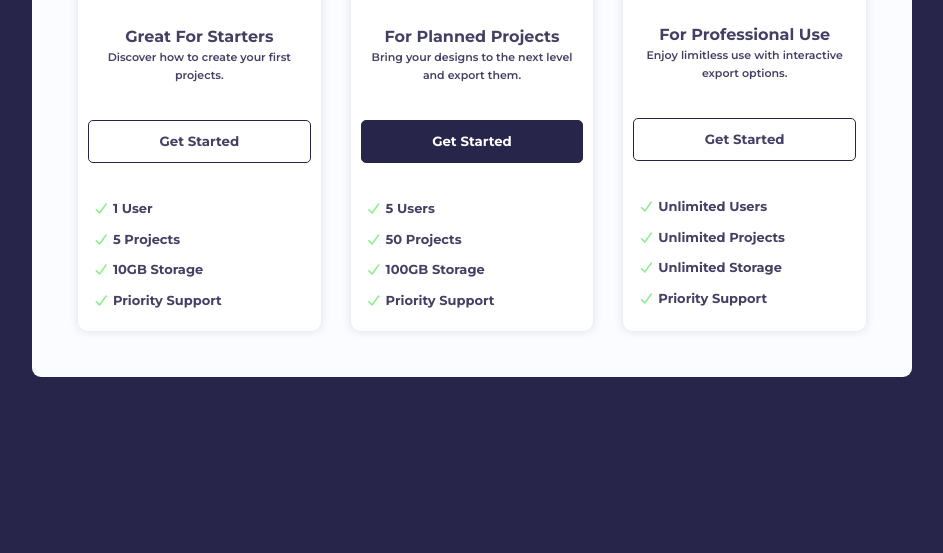
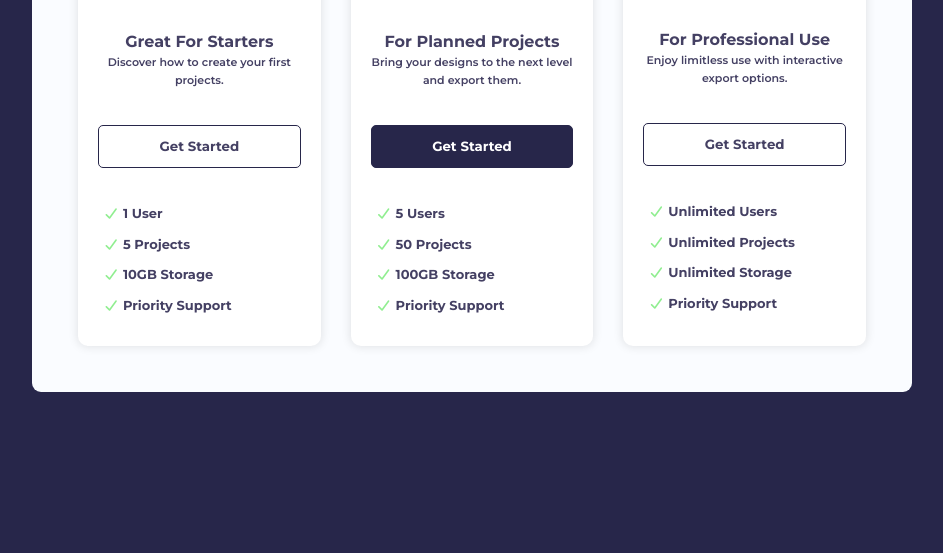
Before and after one commit to T4t1n/Web-design-and-programming, a plain HTML site: page Projects/9-Pricing Grid Project/index.html in a window 1280 px wide. Shown: the part 247-800 px from the top of the page, without its empty margins (168-1111 px from the left). Drawn offline with Linux system fonts and the light colour scheme.

Commit message:
Flexbox grid price end 01/09/2025

```diff
--- a/Projects/9-Pricing Grid Project/style.css
+++ b/Projects/9-Pricing Grid Project/style.css
@@ -12,7 +12,7 @@ body {
 
 .container {
     max-width: 880px;
-    margin: 50px auto;
+    margin: 45px auto;
     padding: 31px 31px;
     background-color: #fafcff;
     border-radius: 9px;
@@ -24,7 +24,7 @@ body {
     flex-direction: column;
     background-color: #ffffff;
     text-align: center;
-    padding: 10px;
+    padding: 20px;
     margin: 15px;
     width: 300px;
     color: #444063;
```
